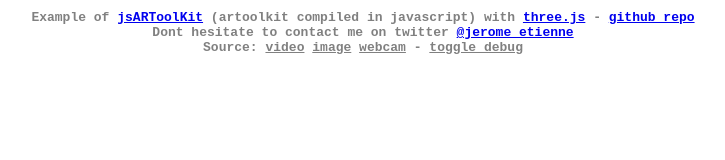
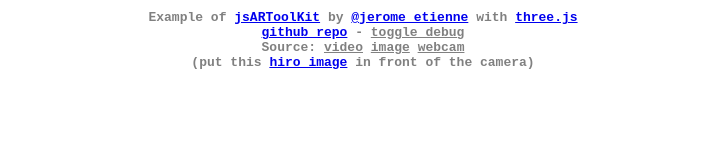
Before and after one commit to jeromeetienne/jsartoolkit-experiments, a plain HTML site: page index.html in a window 1280 px wide. Shown: the whole page, without its empty margins (277-1002 px from the left). Drawn offline with Linux system fonts and the light colour scheme; a script that the page names is missing.

Commit message:
added link to marker

```diff
--- a/index.html
+++ b/index.html
@@ -12,20 +12,19 @@
 <div style='position:absolute; top: 10px; width: 100%; text-align: center; font-family: Monospace; font-weight: bold; padding;color:grey; z-index: 1000;'>
 	Example of
 	<a href="https://github.com/artoolkit/jsartoolkit5" target="_blank">jsARToolKit</a>
-	(artoolkit compiled in javascript)
-	with
-	<a href="https://github.com/mrdoob/three.js" target="_blank">three.js</a>
+	by <a href="https://twitter.com/jerome_etienne" target="_blank">@jerome_etienne</a>
+	with <a href="https://github.com/mrdoob/three.js" target="_blank">three.js</a>
+	<br/>
+	<a href="https://github.com/jeromeetienne/jsartoolkit-example" target="_blank">github repo</a>
 	-
-	<a href="https://github.com/jeromeetienne/jsartoolkit-example" target="_blank">github repo</a>
-	<br/>
-	Dont hesitate to contact me on twitter <a href="https://twitter.com/jerome_etienne" target="_blank">@jerome_etienne</a>
+	<a href='javascript:void(0)' onclick='toggleDebug()' style='color: grey'>toggle debug</a>
 	<br/>
 	Source:
 	<a href='javascript:void(0)' onclick='switchSource("video")' style='color: grey'>video</a>
 	<a href='javascript:void(0)' onclick='switchSource("image")' style='color: grey'>image</a>
 	<a href='javascript:void(0)' onclick='switchSource("webcam")' style='color: grey'>webcam</a>
-	-
-	<a href='javascript:void(0)' onclick='toggleDebug()' style='color: grey'>toggle debug</a>
+	<br/>
+	(put this <a href='data/Hiro%20pattern%20with%20border.pdf' target='_blank'>hiro image</a> in front of the camera)
 	<br/>
 </div>
 <body><script>
```
Also changed, not shown: 1 other file.
